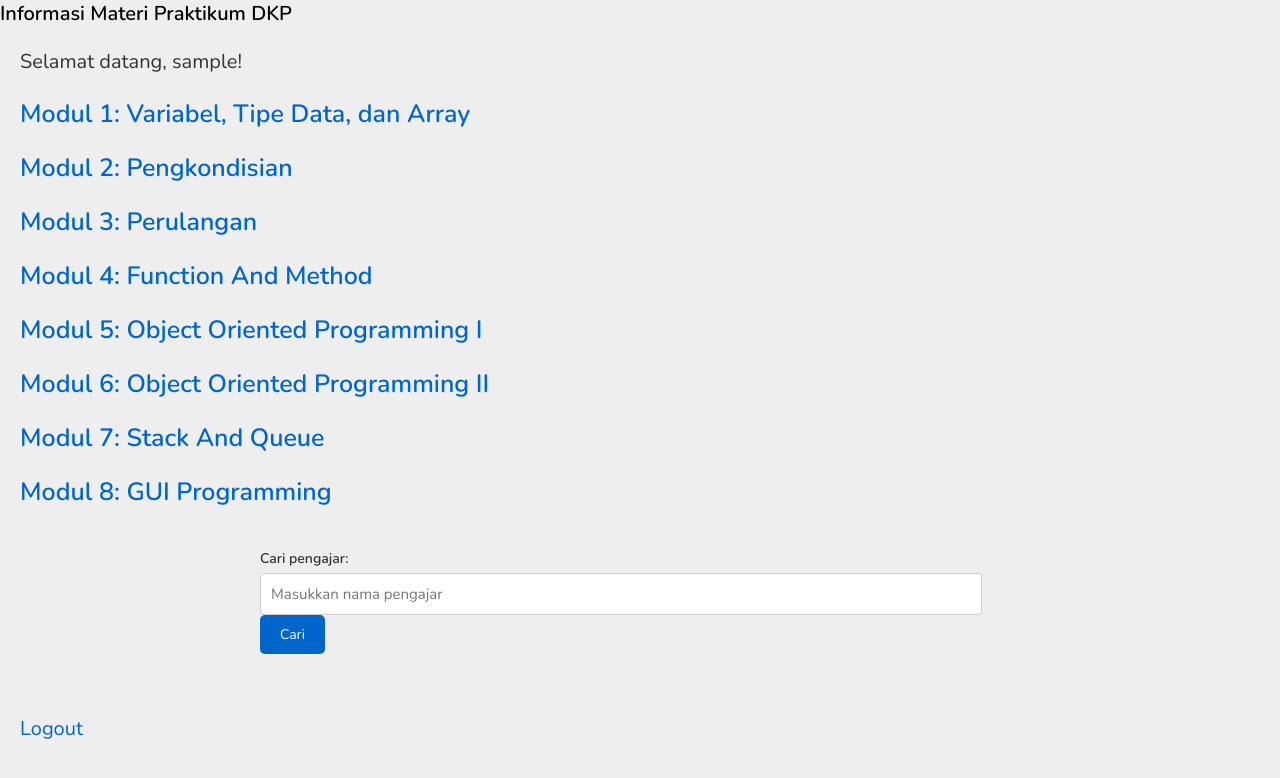
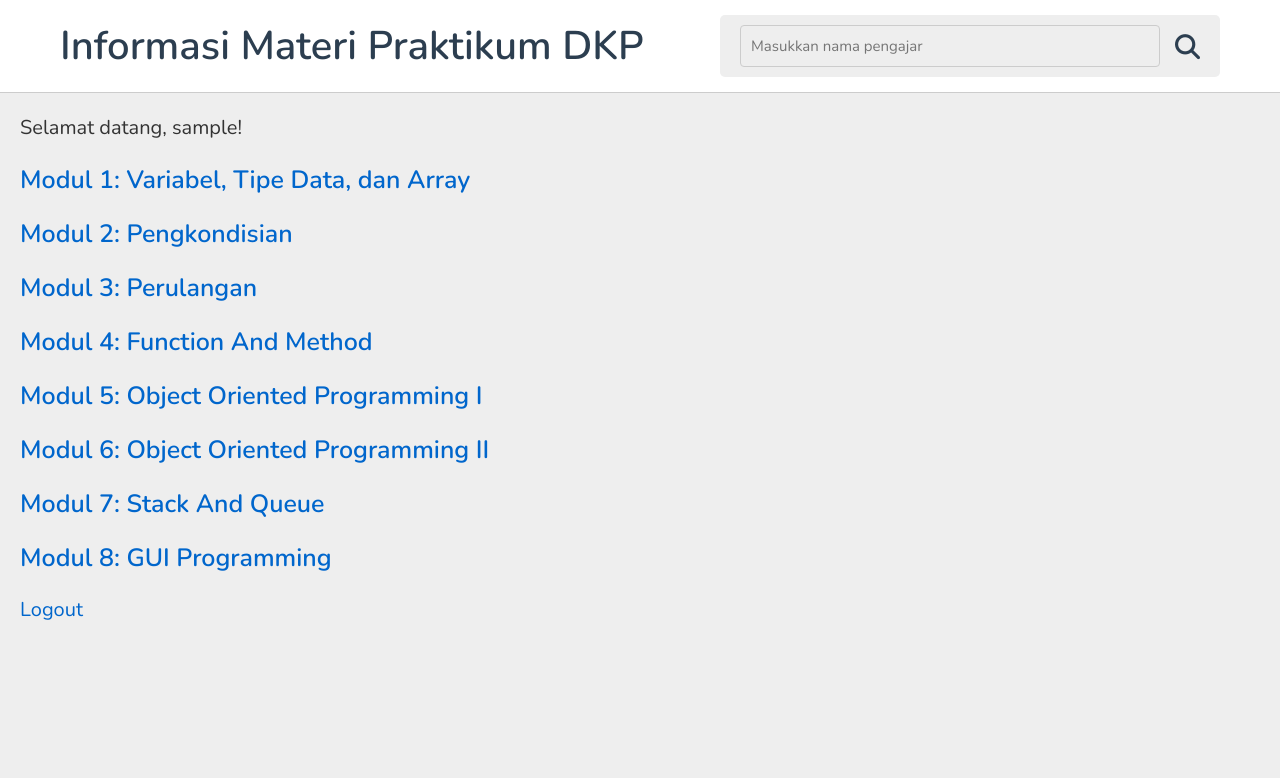
Before and after one commit to Sandroaja/TA_DKP_SANDRO-C.-RAJAGUKGUK_21120122130083_INFORMASI-MATERI-PRAKTIKUM-DKP, a PHP site: page /index.php in a window 1280 px wide. Shown: the top 778 px of the page. Run offline with PHP 8.4, Linux system fonts and the light colour scheme; the visitor is signed in with stand-in values (Sample User, id 1).

Commit message:
Update index.php

```diff
--- a/index.php
+++ b/index.php
@@ -1,7 +1,7 @@
 <?php
 session_start();
 
-// Data pengguna terdaftar
+// Data pengguna
 $registeredUsers = array(
     array(
         'email' => 'sandro@gmail.com',
@@ -17,13 +17,74 @@ $registeredUsers = array(
     ),
 );
 
+// Inisialisasi array ada 8 modul
+$mataKuliah = array(
+    array(
+        'bab' => 1,
+        'judul' => 'Variabel, Tipe Data, dan Array',
+        'deskripsi' => 'Variabel adalah tempat dimana kita dapat mengisi atau mengosongkan nilainya dan memanggil kembali apabila dibutuhkan. Setiap variabel akan mempunyai nama (identifier) dan nilai.
+        Tipe data adalah jenis data yang dapat diolah oleh komputer untuk memenuhi kebutuhan dalam pemrograman komputer. Array (larik) ialah sekumpulan variabel-variabel yang memiliki nama dan tipe data yang sama satu dengan lainnya.',
+        'pengajar' => 'Muhammad Irhamsyah Arrahim (081315244955), Florencia Irena Amelia (087784809604)',
+        'file' => 'https://drive.google.com/file/d/17u35yY4Gd-x33mUV1SfyyJx977RBY_zR/view?usp=drive_link'
+    ),
+    array(
+        'bab' => 2,
+        'judul' => 'Pengkondisian',
+        'deskripsi' => 'Pengkondisian merupakan suatu pengaturan alur program berdasar kondisi boolean (kondisi benar dan salah) yang dijadikan patokan.',
+        'pengajar' => 'Rafdan: 085799444478 (WA), Refan : 083108414438 (WA)',
+        'file' => 'https://drive.google.com/file/d/1Q23VNBuzPqg-FAGr5ew4eJDYFtE99X9F/view?usp=drive_link'
+    ),
+    array(
+        'bab' => 3,
+        'judul' => 'Perulangan',
+        'deskripsi' => 'Perulangan adalah salah satu bentuk pemrograman untuk menangani satu langkah yang berulang. Terdapat dua jenis perulangan yaitu counted loop seperti perulangan FOR dan uncounted loop seperti perulangan WHILE dan DO WHILE.',
+        'pengajar' => 'Fangki Igo Pramana (fangki_ip), Daffa Abhyasa Santoso (08111555406)',
+        'file' => 'https://drive.google.com/file/d/1TbYHSPGvbVO-XIL9zyRi1cSF_dojHBsT/view?usp=drive_link'
+    ),
+    array(
+        'bab' => 4,
+        'judul' => 'Function And Method',
+        'deskripsi' => 'Function merupakan sekumpulan instruksi yang dikelompokkan secara khusus untuk mengerjakan suatu tugas tertentu. Method pada dasarnya merupakan suatu function yang berada pada suatu class yang mana dapat diimplementasikan oleh class lain.',
+        'pengajar' => 'Doan Carlos Embara [carlosdoanembara@gmail.com], M. Bintang Prayoga Utama [mbintangprayogautama@students.undip.ac.id]',
+        'file' => 'https://drive.google.com/file/d/11nf8N7Treus5mQq4rkTVJHWVuKtOrbPv/view?usp=drive_link'
+    ),
+    array(
+        'bab' => 5,
+        'judul' => 'Object Oriented Programming I',
+        'deskripsi' => 'Pemrograman berorientasi objek adalah paradigma pemrograman yang berorientasikan kepada objek yang merupakan suatu metode dalam pembuatan program, dengan tujuan untuk menyelesaikan kompleksnya berbagai masalah program yang terus meningkat.',
+        'pengajar' => 'Raihan Maulana (0895601914130), Djie Valencia Santoso (valencia_santoso03)',
+        'file' => 'https://drive.google.com/file/d/1b6p88m9UzYd-EpyzvO3l4bkwQe435SEo/view?usp=drive_link'
+    ),
+    array(
+        'bab' => 6,
+        'judul' => 'Object Oriented Programming II',
+        'deskripsi' => 'Polymorphism juga dapat diartikan sebagai teknik programming yang mengarahkan programmer untuk memprogram secara general daripada secara spesifik. Abstraction adalah satu dari tiga prinsip sentral (Enkapsulasi dan Pewarisan). Encapsulation merupakan implementasi penyembunyian informasi (information hiding).',
+        'pengajar' => 'Syahira Isnaeni Dewi (id line = syr_yr),Shinta (wa: 085742704308)',
+        'file' => 'https://drive.google.com/file/d/1WnfEcOZ7FGVgOJMWmWjnck4HpnhwvKCB/view?usp=drive_link'
+    ),
+    array(
+        'bab' => 7,
+        'judul' => 'Stack And Queue',
+        'deskripsi' => 'Stack atau tumpukan dapat diartikan sebagai suatu kumpulan data yang seolah-olah terlihat seperti ada data yang diletakkan di atas data yang lain. Queue atau antrian merupakan struktur data linear dimana penambahan komponen dilakukan disatu ujung, sementara pengurangan dilakukan diujung lain.',
+        'pengajar' => 'Farhan Ryan Rafli (089526384701), Yosia Aser Camme (082271507532)',
+        'file' => 'https://drive.google.com/file/d/1OlkJlHdaYwMa8or1hqwHH8dwMCLlHT5c/view?usp=drive_link'
+    ),
+    array(
+        'bab' => 8,
+        'judul' => 'GUI Programming',
+        'deskripsi' => 'GUI (Graphical User Interface) merupakan antarmuka grafis yang memfasilitasi interaksi antara pengguna (user) dengan program aplikasi.',
+        'pengajar' => 'George Miracle (georgemiracle.t.), Agustinus Adven Christo (titoclv)',
+        'file' => 'https://drive.google.com/file/d/1malInqyFt83ECC-TDlmREnBtL5LD53sO/view?usp=drive_link'
+    )
+);
+
 // Fungsi untuk melakukan login
 function login($email, $nim, $password) {
     global $registeredUsers;
 
     foreach ($registeredUsers as $user) {
         if ($user['email'] == $email && $user['nim'] == $nim && $user['password'] == $password) {
-            // Set session untuk menandai bahwa pengguna sudah login
+            // Set session untuk menandai pengguna sudah login
             $_SESSION['email'] = $email;
             $_SESSION['username'] = $user['username'];
             $_SESSION['nim'] = $nim;
@@ -36,7 +97,6 @@ function login($email, $nim, $password) {
 
 // Fungsi untuk melakukan logout
 function logout() {
-    // Hapus session yang menandakan pengguna sudah login
     session_unset();
     session_destroy();
 }
@@ -53,7 +113,6 @@ if (isset($_POST['login'])) {
     $password = $_POST['password'];
 
     if (login($email, $nim, $password)) {
-        // Redirect ke halaman utama setelah login berhasil
         header("Location: index.php");
         exit();
     } else {
@@ -64,7 +123,6 @@ if (isset($_POST['login'])) {
 // Proses logout
 if (isset($_GET['logout'])) {
     logout();
-    // Redirect ke halaman login setelah logout berhasil
     header("Location: index.php");
     exit();
 }
@@ -74,10 +132,14 @@ if (isset($_GET['logout'])) {
 <html>
 <head>
     <title>PRAKTIKUM DKP 2023</title>
+    <!-- link font awesome -->
+    <link rel="stylesheet" href="https://cdnjs.cloudflare.com/ajax/libs/font-awesome/6.4.0/css/all.min.css">
+
     <link rel="stylesheet" type="text/css" href="style1.css">
+
     <script>
   function validateNIM(input) {
-    // Hapus semua karakter non-angka dari input
+    // untuk menghapus non angka dari input NIM
     input.value = input.value.replace(/\D/g, '');
 
     // Periksa apakah input masih mengandung karakter selain angka
@@ -92,79 +154,31 @@ if (isset($_GET['logout'])) {
 </script>
 
 </head>
+
 <body>
-    <h1>Informasi Materi Praktikum DKP</h1>
+    <!-- header section mulai -->
 
     <?php
-    // Tampilkan pesan selamat datang jika pengguna sudah login
-    if (isUserLoggedIn()) {
-        echo '<p>Selamat datang, ' . $_SESSION['username'] . '!</p>';
-    }
-    ?>
+    if (isUserLoggedIn()) {?>
+
+    <header class="header">
+        <section class="flex">
+            <h1 class="logo">Informasi Materi Praktikum DKP</h1>
 
 
-    <?php
-    // Inisialisasi array berisi informasi 8 bab mata kuliah
-    $mataKuliah = array(
-        array(
-            'bab' => 1,
-            'judul' => 'Variabel, Tipe Data, dan Array',
-            'deskripsi' => 'Variabel adalah tempat dimana kita dapat mengisi atau mengosongkan nilainya dan memanggil kembali apabila dibutuhkan. Setiap variabel akan mempunyai nama (identifier) dan nilai.
-            Tipe data adalah jenis data yang dapat diolah oleh komputer untuk memenuhi kebutuhan dalam pemrograman komputer. Array (larik) ialah sekumpulan variabel-variabel yang memiliki nama dan tipe data yang sama satu dengan lainnya.',
-            'pengajar' => 'Muhammad Irhamsyah Arrahim (081315244955), Florencia Irena Amelia (087784809604)',
-            'file' => 'https://drive.google.com/file/d/17u35yY4Gd-x33mUV1SfyyJx977RBY_zR/view?usp=drive_link'
-        ),
-        array(
-            'bab' => 2,
-            'judul' => 'Pengkondisian',
-            'deskripsi' => 'Pengkondisian merupakan suatu pengaturan alur program berdasar kondisi boolean (kondisi benar dan salah) yang dijadikan patokan.',
-            'pengajar' => 'Rafdan: 085799444478 (WA), Refan : 083108414438 (WA)',
-            'file' => 'https://drive.google.com/file/d/1Q23VNBuzPqg-FAGr5ew4eJDYFtE99X9F/view?usp=drive_link'
-        ),
-        array(
-            'bab' => 3,
-            'judul' => 'Perulangan',
-            'deskripsi' => 'Perulangan adalah salah satu bentuk pemrograman untuk menangani satu langkah yang berulang. Terdapat dua jenis perulangan yaitu counted loop seperti perulangan FOR dan uncounted loop seperti perulangan WHILE dan DO WHILE.',
-            'pengajar' => 'Fangki Igo Pramana (fangki_ip), Daffa Abhyasa Santoso (08111555406)',
-            'file' => 'https://drive.google.com/file/d/1TbYHSPGvbVO-XIL9zyRi1cSF_dojHBsT/view?usp=drive_link'
-        ),
-        array(
-            'bab' => 4,
-            'judul' => 'Function And Method',
-            'deskripsi' => 'Function merupakan sekumpulan instruksi yang dikelompokkan secara khusus untuk mengerjakan suatu tugas tertentu. Method pada dasarnya merupakan suatu function yang berada pada suatu class yang mana dapat diimplementasikan oleh class lain.',
-            'pengajar' => 'Doan Carlos Embara [carlosdoanembara@gmail.com], M. Bintang Prayoga Utama [mbintangprayogautama@students.undip.ac.id]',
-            'file' => 'https://drive.google.com/file/d/11nf8N7Treus5mQq4rkTVJHWVuKtOrbPv/view?usp=drive_link'
-        ),
-        array(
-            'bab' => 5,
-            'judul' => 'Object Oriented Programming I',
-            'deskripsi' => 'Pemrograman berorientasi objek adalah paradigma pemrograman yang berorientasikan kepada objek yang merupakan suatu metode dalam pembuatan program, dengan tujuan untuk menyelesaikan kompleksnya berbagai masalah program yang terus meningkat.',
-            'pengajar' => 'Raihan Maulana (0895601914130), Djie Valencia Santoso (valencia_santoso03)',
-            'file' => 'https://drive.google.com/file/d/1b6p88m9UzYd-EpyzvO3l4bkwQe435SEo/view?usp=drive_link'
-        ),
-        array(
-            'bab' => 6,
-            'judul' => 'Object Oriented Programming II',
-            'deskripsi' => 'Polymorphism juga dapat diartikan sebagai teknik programming yang mengarahkan programmer untuk memprogram secara general daripada secara spesifik. Abstraction adalah satu dari tiga prinsip sentral (Enkapsulasi dan Pewarisan). Encapsulation merupakan implementasi penyembunyian informasi (information hiding).',
-            'pengajar' => 'Syahira Isnaeni Dewi (id line = syr_yr),Shinta (wa: 085742704308)',
-            'file' => 'https://drive.google.com/file/d/1WnfEcOZ7FGVgOJMWmWjnck4HpnhwvKCB/view?usp=drive_link'
-        ),
-        array(
-            'bab' => 7,
-            'judul' => 'Stack And Queue',
-            'deskripsi' => 'Stack atau tumpukan dapat diartikan sebagai suatu kumpulan data yang seolah-olah terlihat seperti ada data yang diletakkan di atas data yang lain. Queue atau antrian merupakan struktur data linear dimana penambahan komponen dilakukan disatu ujung, sementara pengurangan dilakukan diujung lain.',
-            'pengajar' => 'Farhan Ryan Rafli (089526384701), Yosia Aser Camme (082271507532)',
-            'file' => 'https://drive.google.com/file/d/1OlkJlHdaYwMa8or1hqwHH8dwMCLlHT5c/view?usp=drive_link'
-        ),
-        array(
-            'bab' => 8,
-            'judul' => 'GUI Programming',
-            'deskripsi' => 'GUI (Graphical User Interface) merupakan antarmuka grafis yang memfasilitasi interaksi antara pengguna (user) dengan program aplikasi.',
-            'pengajar' => 'George Miracle (georgemiracle.t.), Agustinus Adven Christo (titoclv)',
-            'file' => 'https://drive.google.com/file/d/1malInqyFt83ECC-TDlmREnBtL5LD53sO/view?usp=drive_link'
-        )
-    );
+                <form action="search.php" method="GET" class="search-form">
+                    <!-- <div class="form-group"> -->
+                        <!-- <label for="search">Cari pengajar:</label> -->
+                        <input type="text" id="search" name="search" placeholder="Masukkan nama pengajar">
+                        <button type="submit" class="fa fa-search" name="search_box">
+                        </button>
+                 </form>
+        </section>
+    </header>
 
+<?php
+echo '<p>Selamat datang, ' . $_SESSION['username'] . '!</p>';
+    }
 
     // Tampilkan informasi mata kuliah jika pengguna sudah login
     if (isUserLoggedIn()) {
@@ -172,18 +186,23 @@ if (isset($_GET['logout'])) {
             echo '<h2><a href="bab.php?bab=' . $matkul['bab'] . '">Modul ' . $matkul['bab'] . ': ' . $matkul['judul'] . '</a></h2>';
         }?>
 
-        <div class="container">
-        <form action="search.php" method="GET">
-          <div class="form-group">
-            <label for="search">Cari pengajar:</label>
-            <input type="text" id="search" name="search" placeholder="Masukkan nama pengajar">
-            <input type="submit" value="Cari">
-          </div>
-        </form>
+
+
         <?php
     } else {
         // Tampilkan form login jika pengguna belum login
         ?>
+
+    <header class="header">
+
+        <section class="flex">
+
+            <h1 class="logo">Informasi Materi Praktikum DKP</h1>
+
+        </section>
+
+    </header>
+
         <div class="kotakLogin">
         <h3 class="login">Masukkan data diri anda</h3>
         <form method="POST" action="">
@@ -199,7 +218,7 @@ if (isset($_GET['logout'])) {
     <?php
     }
     ?>
-</div>
+
     <?php
     // Tampilkan link logout jika pengguna sudah login
     if (isUserLoggedIn()) {
```
